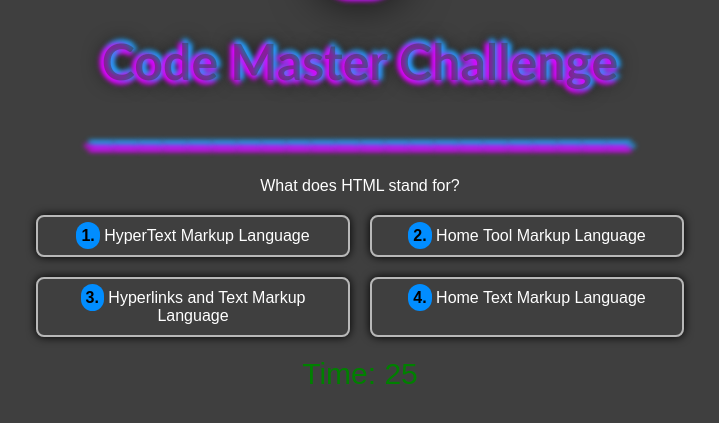
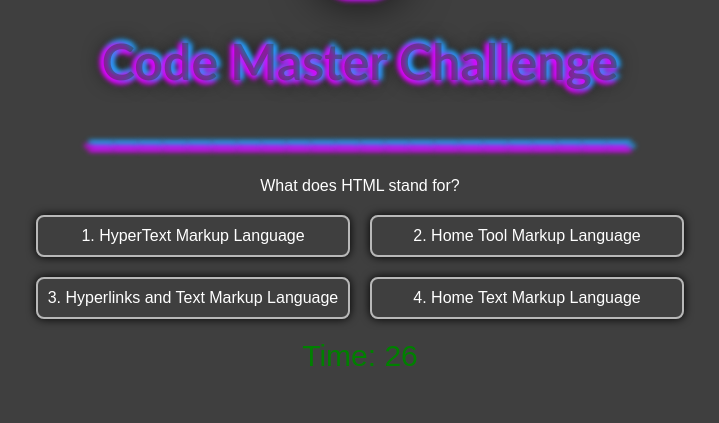
Before and after one commit to CodeMasterLtd/Code-Master-Challenge, a plain HTML site: page index.html in a window 1280 px wide. Shown: the part 83-506 px from the top of the page, without its empty margins (280-999 px from the left). Drawn offline with Linux system fonts and the light colour scheme.

Commit message:
V2.0.0.2

```diff
--- a/index.html
+++ b/index.html
@@ -15,10 +15,10 @@
     <div class="question">
       <p id="question-text"></p>
       <div class="options">
-        <div class="option" onclick="checkAnswer(this, 0)">1.</div>
-        <div class="option" onclick="checkAnswer(this, 1)">2.</div>
-        <div class="option" onclick="checkAnswer(this, 2)">3.</div>
-        <div class="option" onclick="checkAnswer(this, 3)">4.</div>
+        <div class="option" onclick="checkAnswer(this, 0)"></div>
+        <div class="option" onclick="checkAnswer(this, 1)"></div>
+        <div class="option" onclick="checkAnswer(this, 2)"></div>
+        <div class="option" onclick="checkAnswer(this, 3)"></div>
       </div>
       <div class="timer" id="timer"></div>
     </div>
--- a/script.js
+++ b/script.js
@@ -99,19 +99,18 @@ const questions = [
     {
         question: "What year was Code Master Founded?",
         options: ["2019", "2021", "2022", "2024"],
-        answer: 4
+        answer: 3
     }
 ];
 
 let currentQuestionIndex = 0;
 let score = 0;
-let timer = Config.Timer;
+let timer = Config.Timer + 1;
 let countdown;
 const maxScore = questions.length * 10 + (questions.length * 5); // Max score calculation
 const halfMaxScore = maxScore / 2;
 const CM = 'Code Master';
 const CMC = 'Code Master Challenge';
-// const beepSound = new Audio('countdown.mp3'); // Initialize beep sound
 
 function getDiscountMessage(score) {
     if (score === maxScore) {
@@ -133,7 +132,7 @@ Discode.addEventListener('click', copyCode);
 
 function loadQuestion() {
     clearInterval(countdown);
-    timer = Config.Timer;
+    timer = Config.Timer + 1;
     document.getElementById('timer').style.color = '#21a2f8'; // Reset timer color
     document.getElementById('timer').classList.remove('flash'); // Remove flash class
     document.getElementById('timer').innerText = 'Questions: ' + (currentQuestionIndex + 1) + '/' + questions.length;
@@ -160,15 +159,12 @@ function loadQuestion() {
 
     const currentQuestion = questions[currentQuestionIndex];
     document.getElementById('question-text').innerText = currentQuestion.question;
-    const optionsContainer = document.querySelector('.options');
-    optionsContainer.innerHTML = '';
 
-    currentQuestion.options.forEach((option, index) => {
-        const optionElement = document.createElement('div');
-        optionElement.classList.add('option');
-        optionElement.innerHTML = `<span class="option-index">${index + 1}.</span> ${option}`;
-        optionElement.addEventListener('click', () => checkAnswer(optionElement, index));
-        optionsContainer.appendChild(optionElement);
+    const options = document.querySelectorAll('.option');
+    options.forEach((option, index) => {
+        option.innerText = `${index + 1}. ${currentQuestion.options[index]}`;
+        option.classList.remove('correct', 'incorrect');
+        option.onclick = () => checkAnswer(option, index);
     });
 }
 
@@ -178,7 +174,7 @@ function checkAnswer(element, selectedIndex) {
     const isCorrect = selectedIndex === currentQuestion.answer;
     if (isCorrect) {
         score += 1;
-        if (timer > 10) score += 1; // Bonus points for quick answers
+        if (timer > 24) score += 1; // Bonus points for quick answers
         element.classList.add('correct');
     } else {
         element.classList.add('incorrect');
@@ -223,7 +219,6 @@ function endGame() {
     });
 }
 
-
 function copyCode() {
     const codeElement = document.getElementById('code');
     const code = codeElement.innerText;
--- a/styles.css
+++ b/styles.css
@@ -2,8 +2,9 @@ body {
     font-family: Arial, sans-serif;
     text-align: center;
     background-color: #3f3f3f;
-    margin: 0;
-    padding: 0;
+    overflow-x: hidden;
+    margin: 0; /* Ensure no extra margins */
+    padding: 0; /* Ensure no extra padding */
 }
 
 h1 {
```
